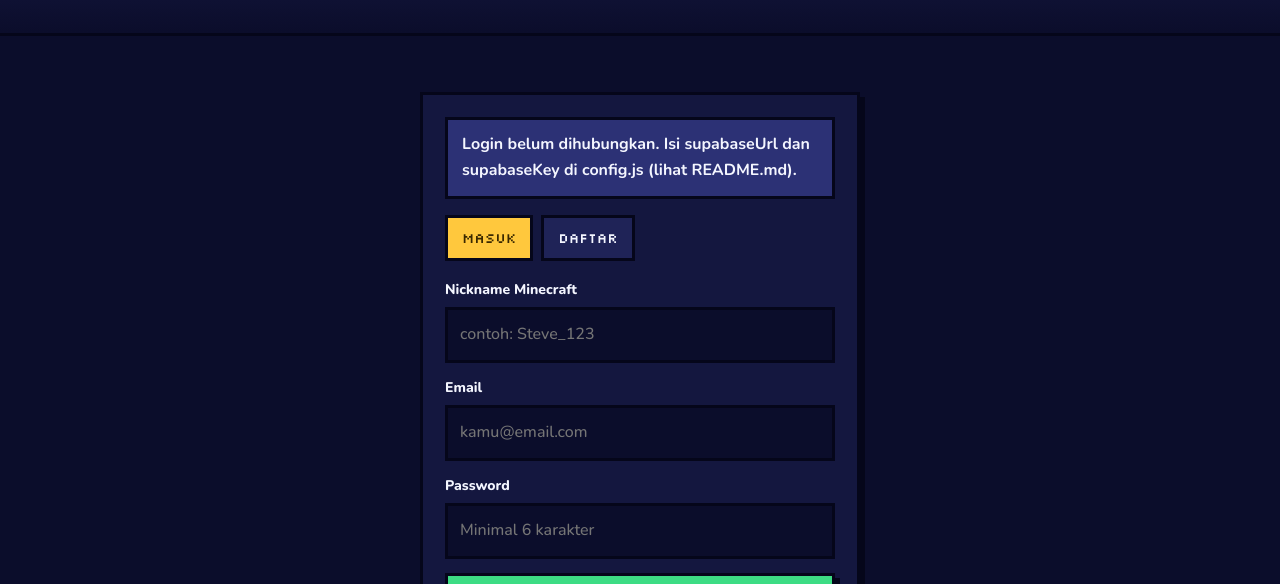
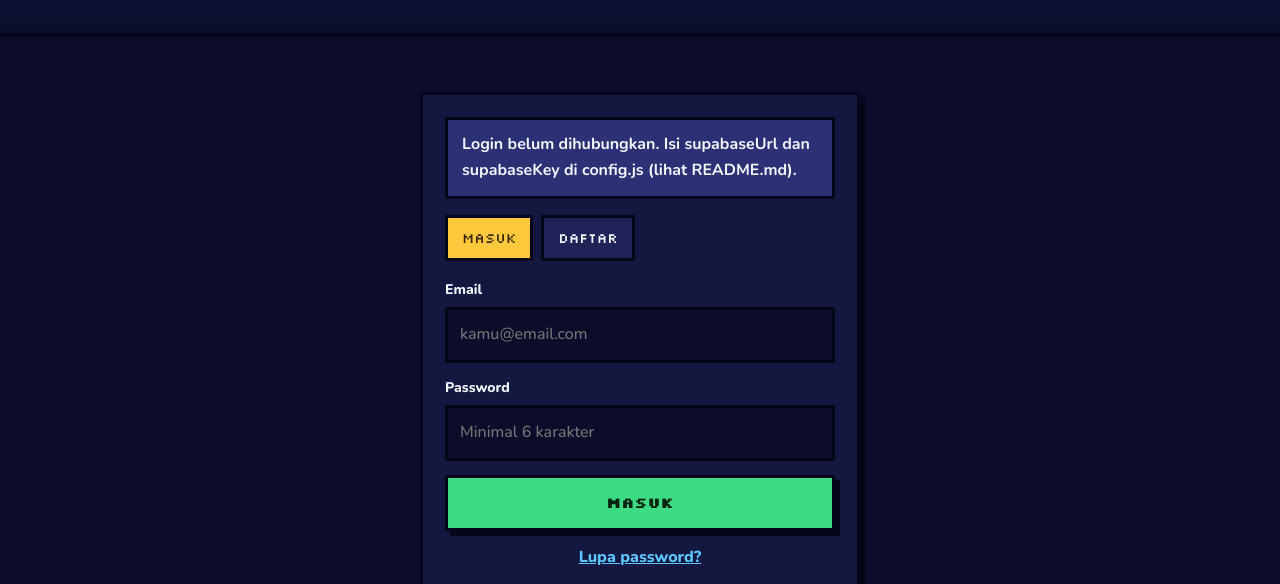
Before and after one commit to chisatoboba/Hypix, a plain HTML site: page login.html in a window 1280 px wide. Shown: the part 205-789 px from the top of the page. Drawn offline with nearby package versions, Linux system fonts and the light colour scheme.

Commit message:
Add files via upload

```diff
--- a/login.html
+++ b/login.html
@@ -4,33 +4,34 @@
 <div id="msg"></div>
 <div class="tabs" id="mTabs" role="tablist"><button class="tab" type="button" role="tab" aria-selected="true" id="tL">Masuk</button><button class="tab" type="button" role="tab" aria-selected="false" id="tR">Daftar</button></div>
 <form id="f" novalidate>
-<label class="field" id="mcw" hidden><span>Nickname Minecraft</span><input id="mc" autocomplete="username" maxlength="16" placeholder="contoh: Steve_123"></label>
+
 <label class="field"><span>Email</span><input id="em" type="email" autocomplete="email" required placeholder="kamu@email.com"></label>
 <label class="field"><span>Password</span><input id="pw" type="password" autocomplete="current-password" required minlength="6" placeholder="Minimal 6 karakter"></label>
 <button class="btn full" id="go" type="submit">Masuk</button>
 </form>
 <p style="text-align:center;margin:14px 0 0"><button class="linkbtn" id="rs" type="button">Lupa password?</button></p>
 <div class="sep">atau</div>
+<button class="btn full" id="gb" type="button" style="background:#fff;color:#1f1f1f;margin-bottom:14px">Lanjut dengan Google</button>
 <button class="btn p full" id="dcb" type="button">Lanjut dengan Discord</button>
 </div></div></section>
 <div id="ftr"></div><script src="https://cdn.jsdelivr.net/npm/@supabase/supabase-js@2.45.4/dist/umd/supabase.js"></script><script src="config.js"></script><script src="app.js"></script><script>
 var mode="L",$m=$("msg");
 function note(t,c){$m.innerHTML=t?"<div class='alert "+c+"'>"+esc(t)+"</div>":""}
 if(!sb)note("Login belum dihubungkan. Isi supabaseUrl dan supabaseKey di config.js (lihat README.md).","info");
-function setMode(m){mode=m;$("tL").setAttribute("aria-selected",m=="L");$("tR").setAttribute("aria-selected",m=="R");$("mcw").hidden=m!="R";$("go").textContent=m=="L"?"Masuk":"Buat akun";$("pw").autocomplete=m=="L"?"current-password":"new-password";note("")}
+function setMode(m){mode=m;$("tL").setAttribute("aria-selected",m=="L");$("tR").setAttribute("aria-selected",m=="R");$("go").textContent=m=="L"?"Masuk":"Buat akun";$("pw").autocomplete=m=="L"?"current-password":"new-password";note("")}
 $("tL").onclick=function(){setMode("L")};$("tR").onclick=function(){setMode("R")};
 function msgErr(e){var m=(e&&e.message)||"Terjadi kesalahan";if(/Invalid login/i.test(m))return"Email atau password salah.";if(/already registered/i.test(m))return"Email ini sudah terdaftar. Silakan masuk.";if(/Password should/i.test(m))return"Password minimal 6 karakter.";return m}
 $("f").onsubmit=function(ev){ev.preventDefault();if(!sb)return note("Login belum dihubungkan.","err");
- var email=$("em").value.trim(),pw=$("pw").value,mc=$("mc").value.trim();
+ var email=$("em").value.trim(),pw=$("pw").value;
  if(!email||!pw)return note("Isi email dan password.","err");
- if(mode=="R"&&!/^[A-Za-z0-9_]{3,16}$/.test(mc))return note("Nickname 3–16 karakter: huruf, angka, atau garis bawah.","err");
  $("go").disabled=true;
- var p=mode=="L"?sb.auth.signInWithPassword({email:email,password:pw}):sb.auth.signUp({email:email,password:pw,options:{data:{mc_name:mc},emailRedirectTo:location.origin+location.pathname.replace("login.html","akun.html")}});
+ var p=mode=="L"?sb.auth.signInWithPassword({email:email,password:pw}):sb.auth.signUp({email:email,password:pw,options:{emailRedirectTo:location.origin+location.pathname.replace("login.html","akun.html")}});
  p.then(function(r){$("go").disabled=false;if(r.error)return note(msgErr(r.error),"err");
   if(mode=="R"&&!r.data.session)return note("Akun dibuat. Cek email-mu untuk konfirmasi, lalu masuk.","ok");
   location.href="akun.html"})};
-$("dcb").onclick=function(){if(!sb)return note("Login belum dihubungkan.","err");
- sb.auth.signInWithOAuth({provider:"discord",options:{redirectTo:location.origin+location.pathname.replace("login.html","akun.html")}}).then(function(r){if(r.error)note(msgErr(r.error),"err")})};
+function oauth(provider){if(!sb)return note("Login belum dihubungkan.","err");
+ sb.auth.signInWithOAuth({provider:provider,options:{redirectTo:location.origin+location.pathname.replace("login.html","akun.html")}}).then(function(r){if(r.error)note(msgErr(r.error),"err")})}
+$("dcb").onclick=function(){oauth("discord")};$("gb").onclick=function(){oauth("google")};
 $("rs").onclick=function(){if(!sb)return note("Login belum dihubungkan.","err");var email=$("em").value.trim();if(!email)return note("Isi email dulu, lalu tekan Lupa password.","err");
  sb.auth.resetPasswordForEmail(email,{redirectTo:location.origin+location.pathname.replace("login.html","akun.html")}).then(function(r){note(r.error?msgErr(r.error):"Link reset password sudah dikirim ke email-mu.",r.error?"err":"ok")})};
 if(sb)sb.auth.getSession().then(function(r){if(r.data.session)location.href="akun.html"});</script></body></html>
--- a/style.css
+++ b/style.css
@@ -1,3 +1,4 @@
+[hidden]{display:none!important}
 :root{--n0:#0b0d2b;--n1:#14173f;--n2:#1f2357;--n3:#2c3175;--em:#3ddc84;--gold:#ffc83d;--pink:#ff5d8f;--sky:#5cc8ff;--tx:#f4f6ff;--mu:#aab0d9;--bd:#05061a;color-scheme:dark}
 *{box-sizing:border-box}html{scroll-behavior:smooth;scroll-padding-top:70px}
 body{margin:0;background:var(--n0);color:var(--tx);font:500 16px/1.6 Nunito,system-ui,sans-serif;padding-bottom:env(safe-area-inset-bottom,0)}
```
